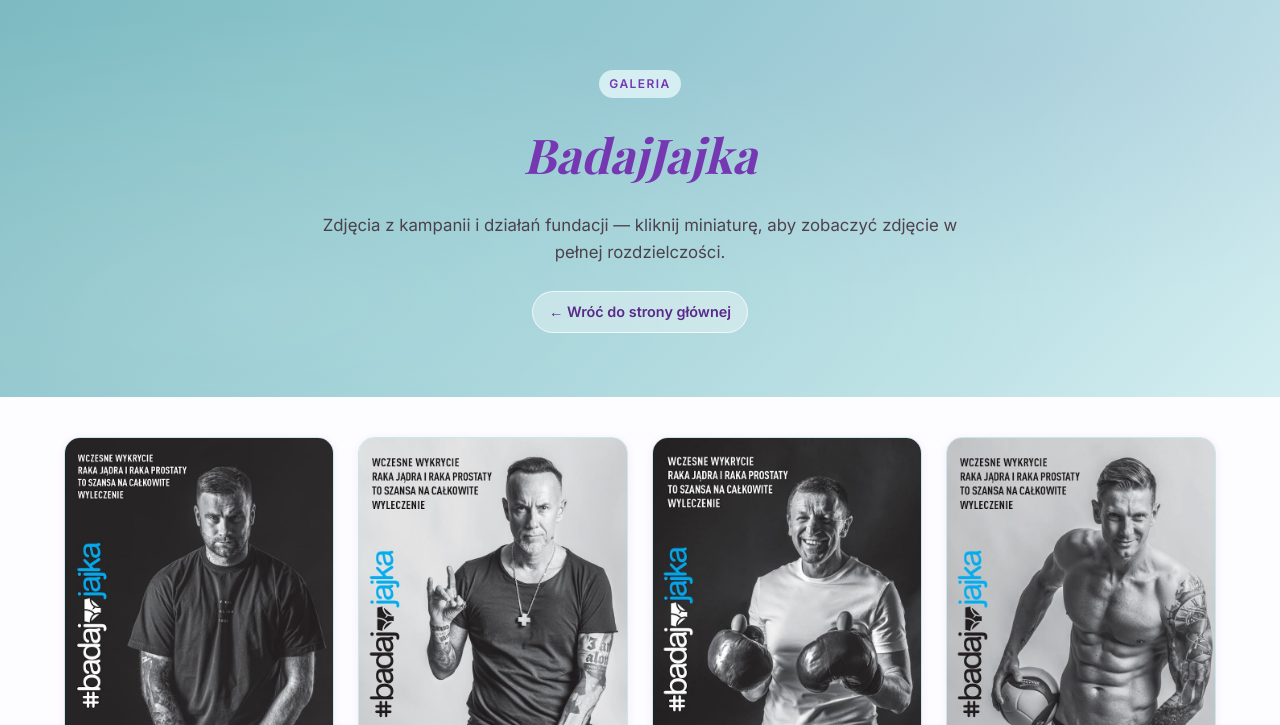
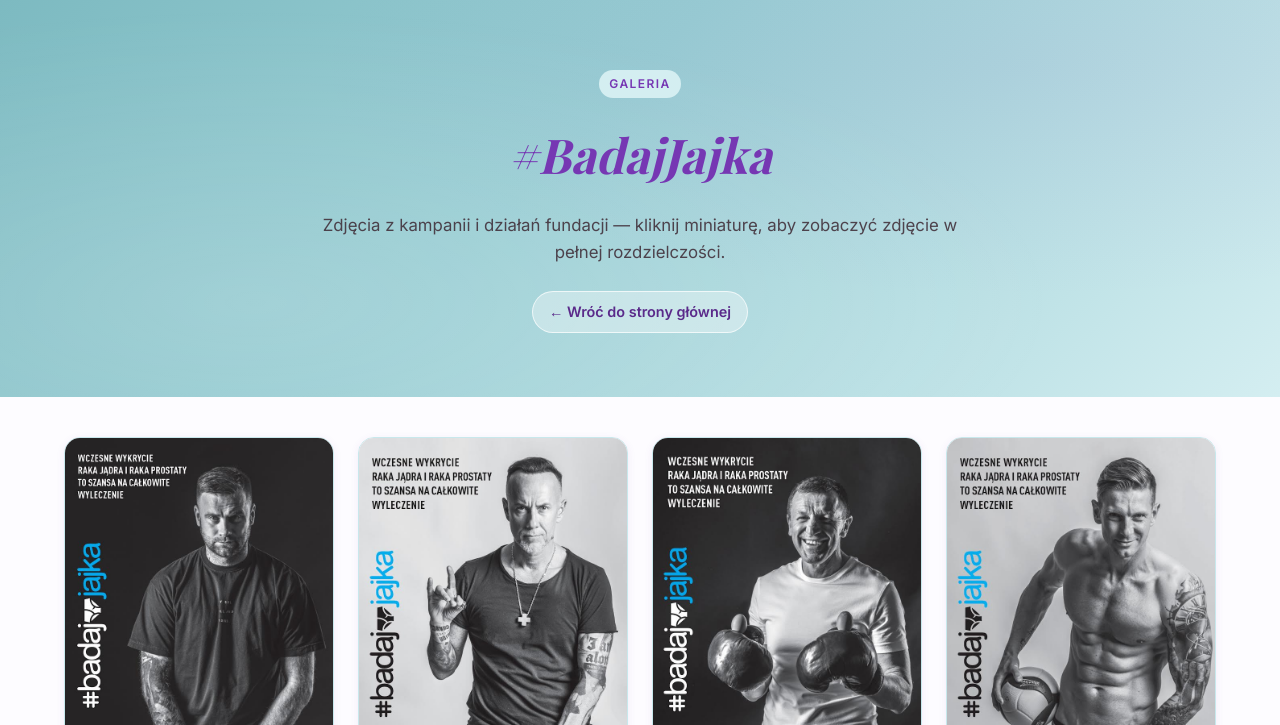
Before and after one commit to fundacja-kochasz-dopilnuj/main-page, a plain HTML site: page badajjajka.html in a window 1280 px wide. Shown: the part 75-800 px from the top of the page. Drawn offline with nearby package versions, Linux system fonts and the light colour scheme; a web font is replaced by a local one.

Commit message:
Update gallery title to include hashtag for branding consistency

```diff
--- a/badajjajka.html
+++ b/badajjajka.html
@@ -34,7 +34,7 @@
   <section class="gallery-hero">
     <div class="container">
       <span class="section__tag">Galeria</span>
-      <h1 class="gallery-hero__title"><em>BadajJajka</em></h1>
+      <h1 class="gallery-hero__title"><em>#BadajJajka</em></h1>
       <p class="gallery-hero__lead">
         Zdjęcia z kampanii i działań fundacji — kliknij miniaturę, aby zobaczyć zdjęcie w pełnej rozdzielczości.
       </p>
```
